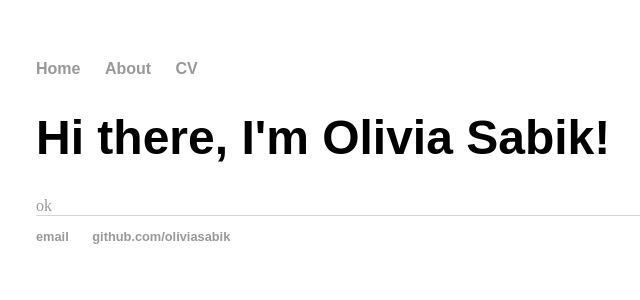
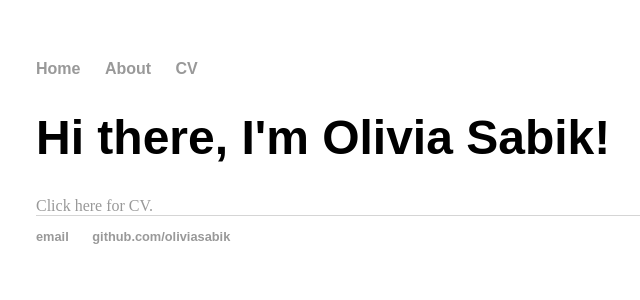
Before and after one commit to oliviasabik/oliviasabik.github.io, a Jekyll site: the page built from cv/index.html, in a window 1280 px wide. Shown: the top 300 px of the page, without its empty margins (156-796 px from the left). Built offline with Jekyll 4.4.1, drawn with Linux system fonts in a browser that asks for light colours.

Commit message:
Update index.html

```diff
--- a/cv/index.html
+++ b/cv/index.html
@@ -4,5 +4,5 @@ title: About Olivia Sabik
 ---
 <div class="blurb">
 	<h1>Hi there, I'm Olivia Sabik!</h1>
-	<a href="oliviasabik.github.io/assets/CV_10.12.18.pdf">ok</a>
+	<a href="../assets/CV_10.12.18.pdf">Click here for CV.</a>
 </div><!-- /.blurb -->
```
